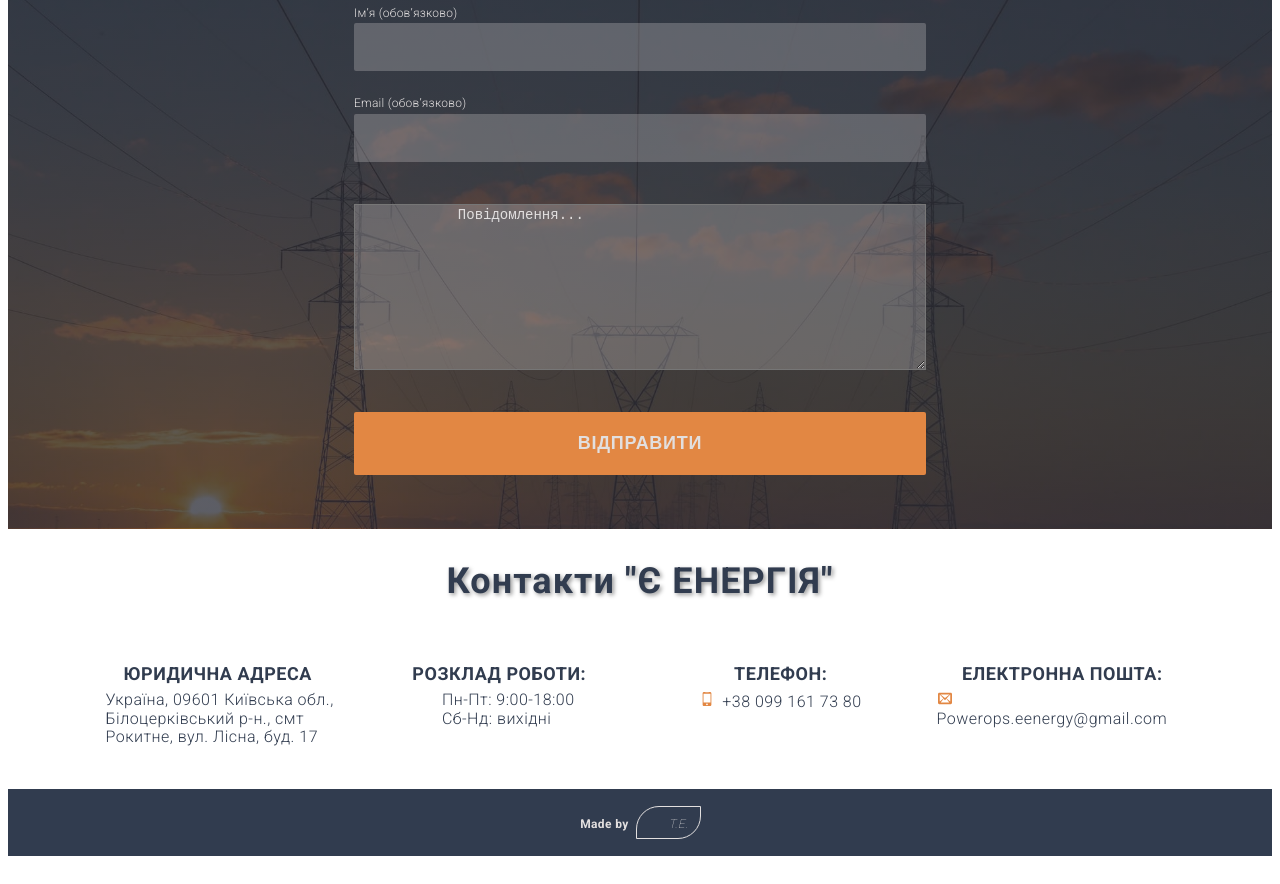
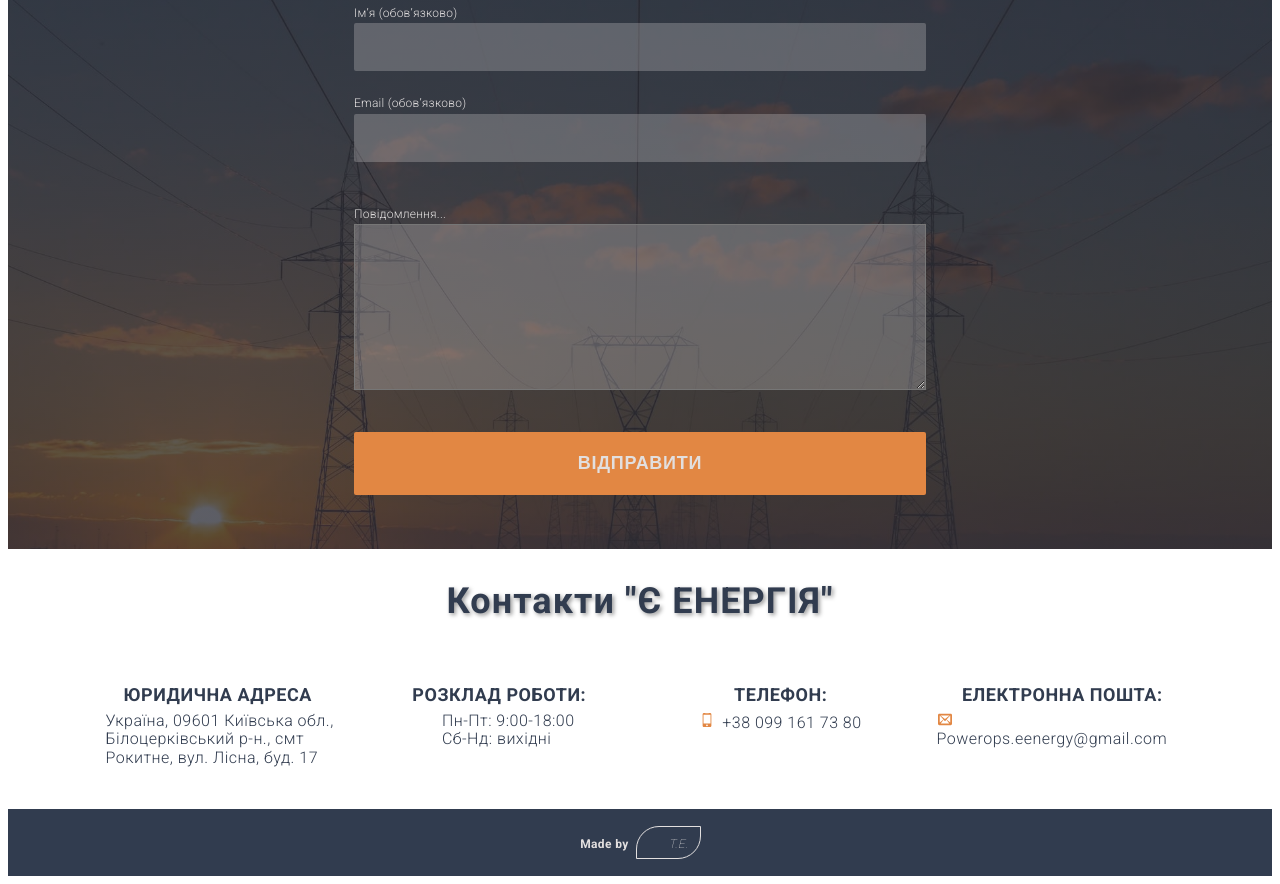
Before and after one commit to TanyaEdyna/e-energie, a plain HTML site: page index.html in a window 1280 px wide. Shown: the part 1702-2586 px from the top of the page. Drawn offline with Linux system fonts and the light colour scheme.

Commit message:
Update index.html

```diff
--- a/index.html
+++ b/index.html
@@ -254,6 +254,7 @@
               required
             />
           </div>
+          <label class="form_label" for="user-message">Повідомлення...</label>
           <textarea
             class="form_message"
             name="Повідомлення"
@@ -261,8 +262,7 @@
             cols="30"
             rows="10"
           >
-            Повідомлення...</textarea
-          >
+          </textarea>
           <button class="form_btn" type="button">Відправити</button>
         </form>
       </section>
```
